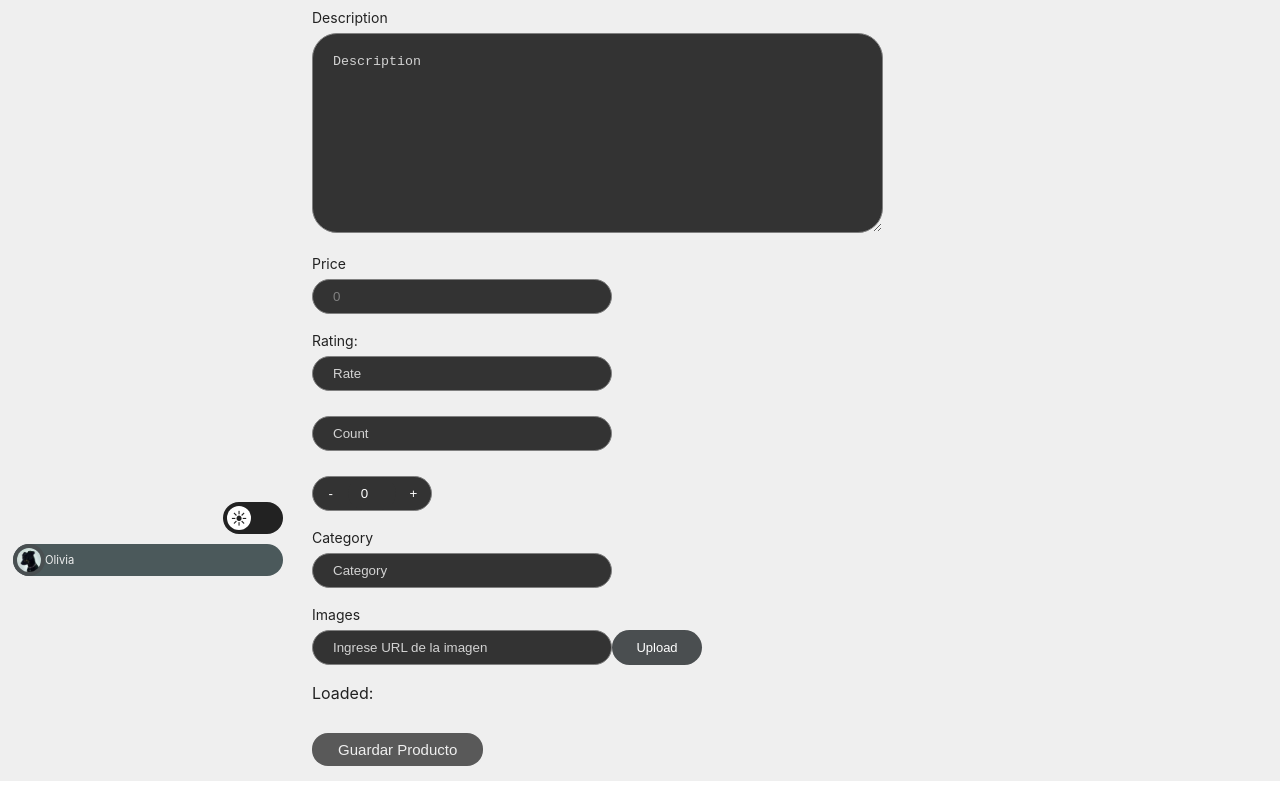
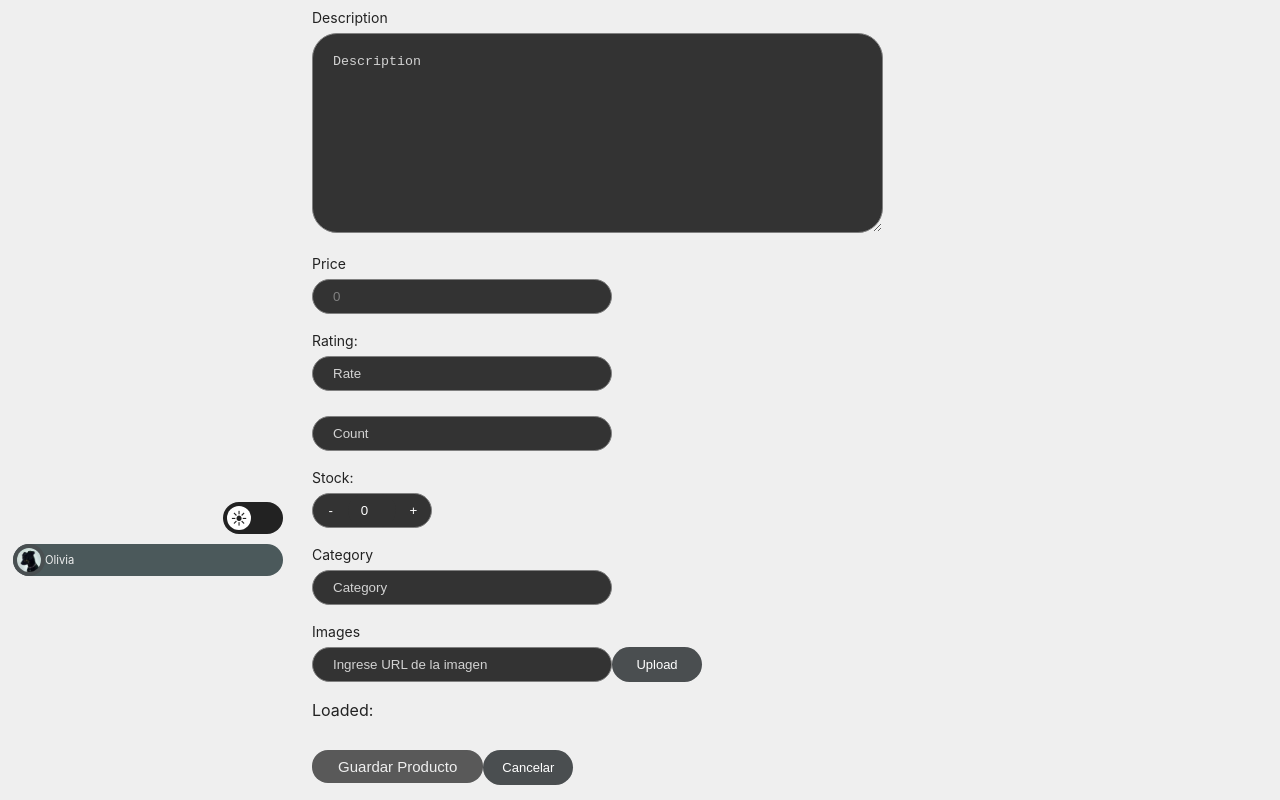
Before and after one commit to facundovacanicencosud/MiEcommerce-Grupo2-Sprint4, a React (Create React App) app: page /products/new in a window 1280 px wide. Shown: the part 216-1016 px from the top of the page. Built offline with nearby package versions, Linux system fonts and the light colour scheme.

Commit message:
Se agrega boton de cancelar en nuevo producto

```diff
--- a/src/pages/Products/ProductView/NewProductView.jsx
+++ b/src/pages/Products/ProductView/NewProductView.jsx
@@ -1,5 +1,5 @@
 import React, { useState, useRef } from "react";
-import { useNavigate } from "react-router-dom";
+import { useNavigate, Link } from "react-router-dom";
 import useForm from "../../../hooks/useForm";
 import { createProduct } from "../../../utils/apiConfig";
 // import style from "../ProductView/newProductView.module.css";
@@ -227,7 +227,9 @@ const NewProductView = () => {
                 </button>
               </div>
             </div> */}
-
+            <label htmlFor="stock">
+              <p>Stock:</p>
+            </label>
             <div className={style.productForm__input_stock}>
               <button onClick={handleSubtractOne}> - </button>
               <input
@@ -293,7 +295,7 @@ const NewProductView = () => {
                         src={image}
                         alt={image}
                       />
-                      <p className={style.img_span}>{image}</p>
+                      <p className={style.img_span}>{`${image.substring(0, 40)}...`}</p>
                       <button
                         className={`${style.productForm_cancel_button}`}
                         onClick={(e) => handleDelete(e, i)}
@@ -310,6 +312,13 @@ const NewProductView = () => {
               <button type="submit" className={`${style.btnCreateProduct}`}>
                 <span>Guardar Producto</span>
               </button>
+              <Link to="/products" >
+              <button
+              className={style.productForm_cancel_button}
+            >
+              Cancelar
+            </button>
+            </Link>
               <div>{warning && <p>{warning}</p>}</div>
             </div>
           </form>
```
